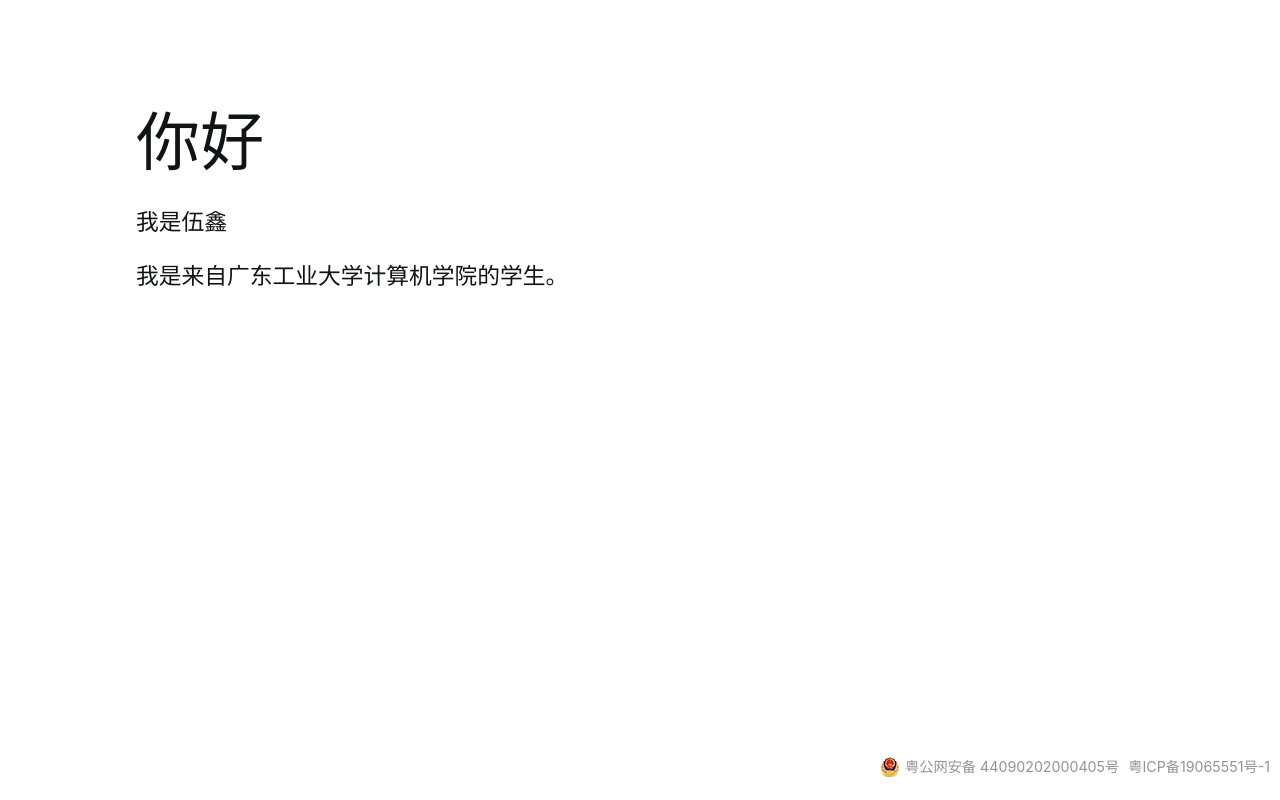
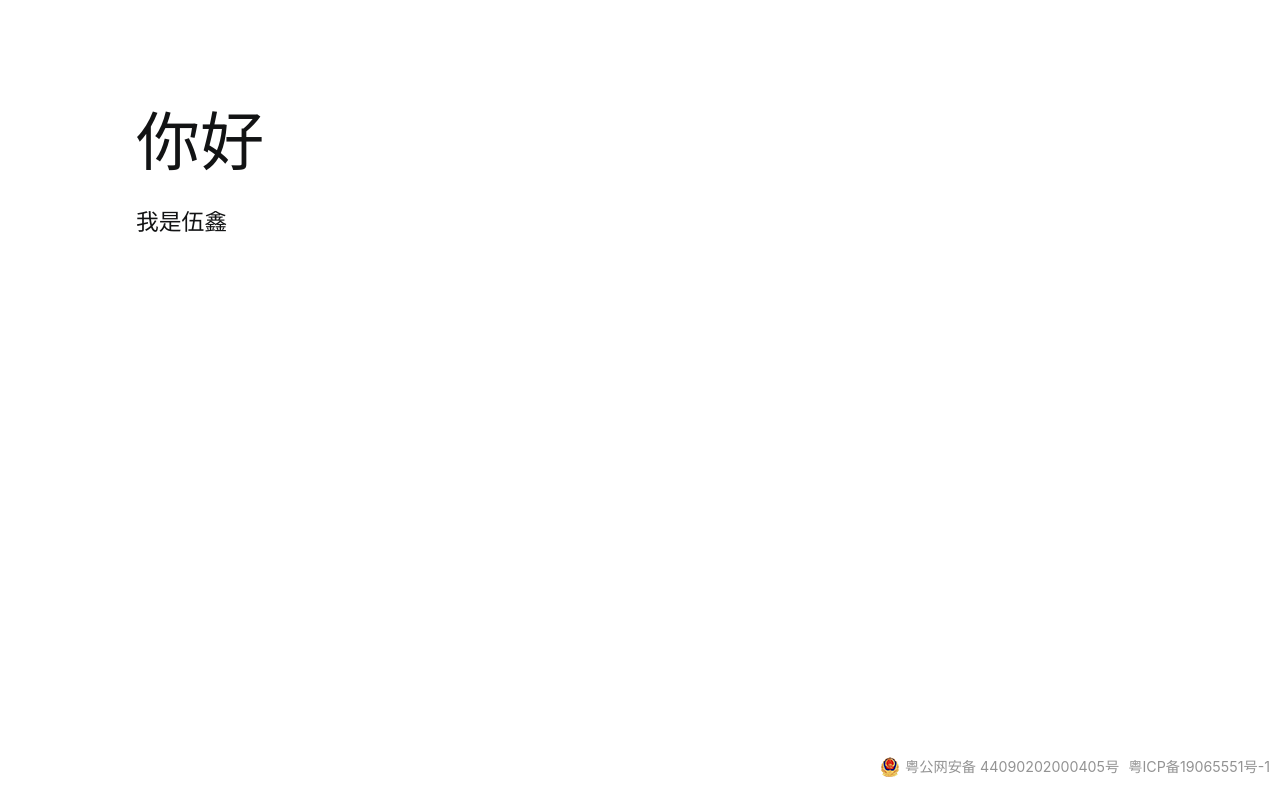
Before and after one commit to hellowuxin/5xin, a plain HTML site: page index.html in a window 1280 px wide. Drawn offline with Linux system fonts and the light colour scheme.

Commit message:
Update index.html

```diff
--- a/index.html
+++ b/index.html
@@ -48,9 +48,6 @@
 <body>
   <h1>你好</h1>
   <p class="xin">我是伍鑫</p>
-  <p class="xin">
-    我是来自广东工业大学计算机学院的学生。
-  </p>
   <div style="margin:0 auto; padding:20px 0;position: absolute;bottom: 0;right: 10px;">
     <a target="_blank" href="http://www.beian.gov.cn/portal/registerSystemInfo?recordcode=44090202000405" style="display:inline-block;text-decoration:none;height:20px;line-height:20px;">
       <img src="备案图标.png" style="float:left;"/>
```
